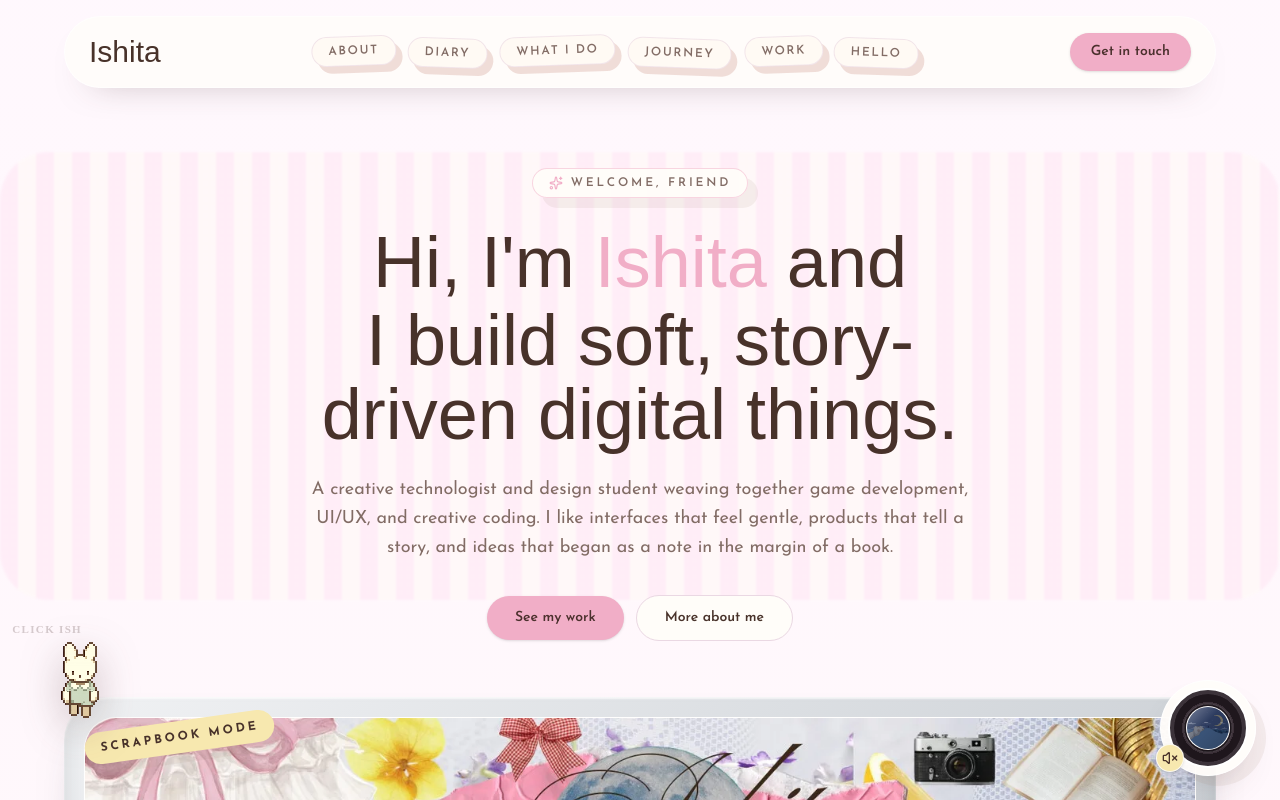
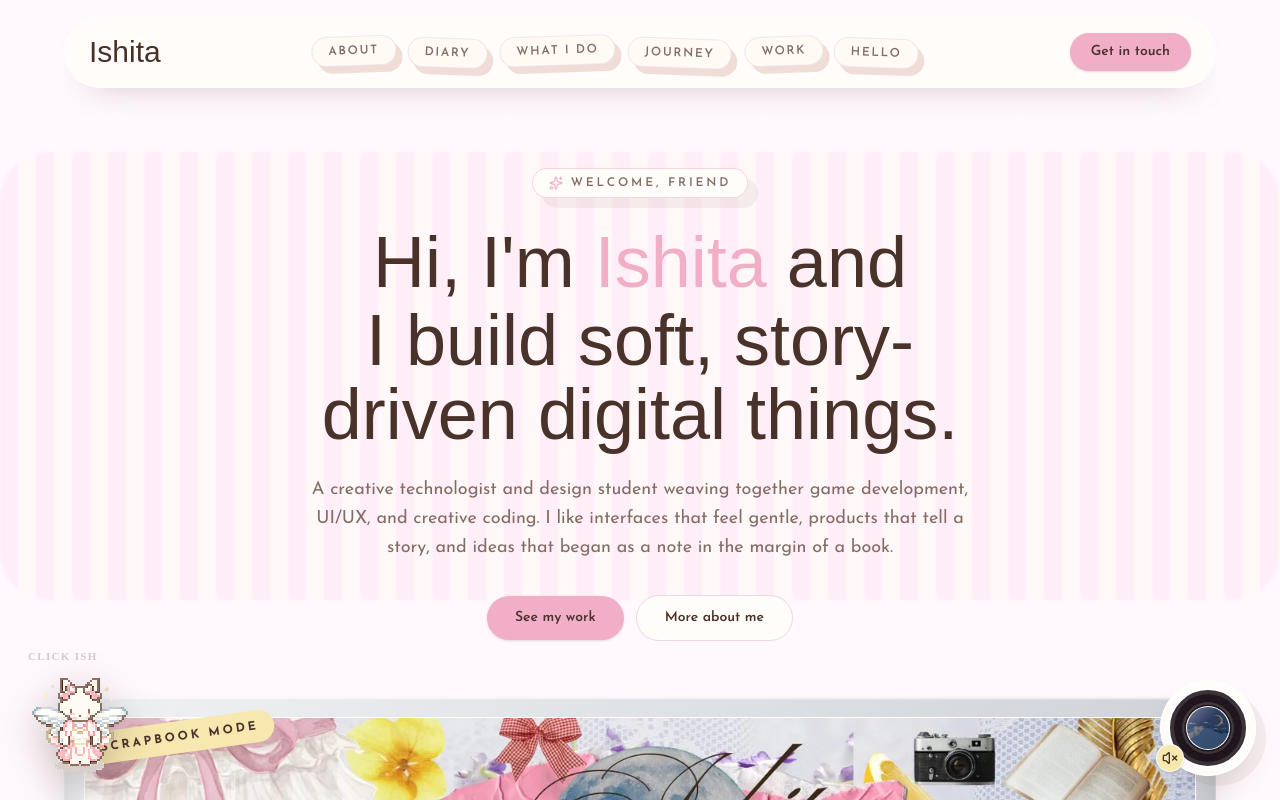
Before and after one commit to Omm2005/ish-website, a Next.js app: page / in a window 1280 px wide. Shown: the top 800 px of the page. Built offline with nearby package versions, Linux system fonts and the light colour scheme; a web font is replaced by a local one.

Commit message:
New Image haha

```diff
--- a/components/floating-pixel-avatar.tsx
+++ b/components/floating-pixel-avatar.tsx
@@ -34,7 +34,7 @@ export function FloatingPixelAvatar() {
   }, [isOpen])
 
   return (
-    <div className="pointer-events-none fixed bottom-3 left-3 z-50 w-[82px] select-none sm:bottom-5 sm:left-5 sm:w-[98px] md:w-[112px] lg:w-[124px]">
+    <div className="pointer-events-none fixed bottom-5 left-5 z-50 w-[78px] select-none sm:bottom-6 sm:left-7 sm:w-[88px] md:w-[96px] lg:w-[104px]">
       {isOpen && (
         <div className="absolute bottom-[78%] left-[68%] w-fit max-w-[calc(100vw-7.5rem)] border-2 border-[#241818] bg-[#fff7ef] px-2.5 py-2 font-mono text-[11px] font-bold leading-snug text-[#241818] shadow-[4px_4px_0_rgba(36,24,24,0.22)] sm:text-xs">
           <span
@@ -60,16 +60,16 @@ export function FloatingPixelAvatar() {
         onClick={handleClick}
       >
         {!isOpen && (
-          <span className="click-cue absolute bottom-[74%] left-1/2 -translate-x-1/2 whitespace-nowrap font-mono text-[10px] font-bold uppercase tracking-[0.12em] text-[#6f5a5a]/55 sm:bottom-[76%] sm:text-[11px]">
+          <span className="click-cue absolute bottom-[calc(100%+0.5rem)] left-0 whitespace-nowrap font-mono text-[10px] font-bold uppercase tracking-[0.12em] text-[#6f5a5a]/55 sm:text-[11px]">
             <span>click ish</span>
           </span>
         )}
         <Image
-          src="/images/floating-pixel-avatar.webp"
+          src="/images/floating-pixel-avatar-tight.png"
           alt=""
-          width={1024}
-          height={1536}
-          sizes="(min-width: 1024px) 124px, (min-width: 768px) 112px, (min-width: 640px) 98px, 82px"
+          width={465}
+          height={458}
+          sizes="(min-width: 1024px) 104px, (min-width: 768px) 96px, (min-width: 640px) 88px, 78px"
           className="h-auto w-full drop-shadow-[0_12px_20px_rgba(72,45,48,0.28)] [image-rendering:pixelated]"
           draggable={false}
         />
@@ -103,11 +103,11 @@ export function FloatingPixelAvatar() {
           0%,
           100% {
             opacity: 0.42;
-            transform: translateX(-50%) translateY(0);
+            transform: translateY(0);
           }
           50% {
             opacity: 0.68;
-            transform: translateX(-50%) translateY(-2px);
+            transform: translateY(-2px);
           }
         }
 
```
Also changed, not shown: public/images/floating-pixel-avatar-tight.png (added).
